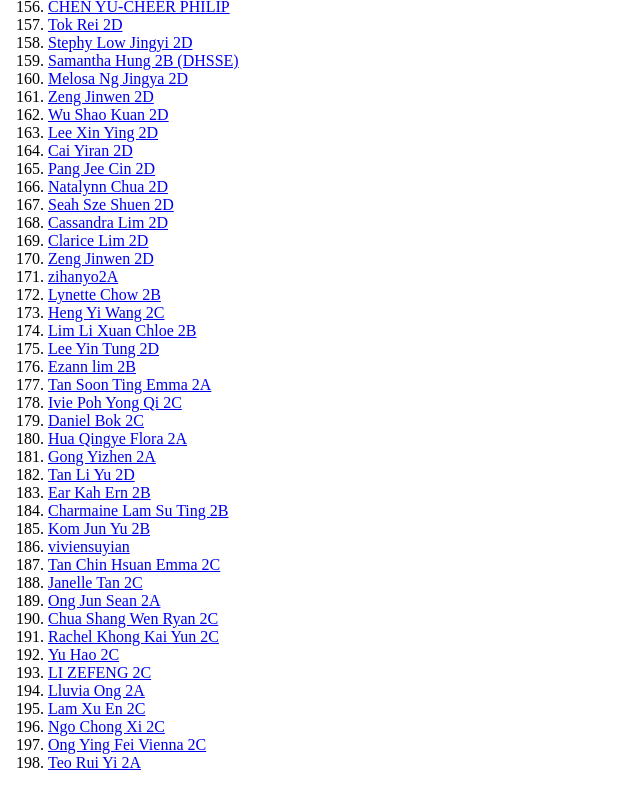
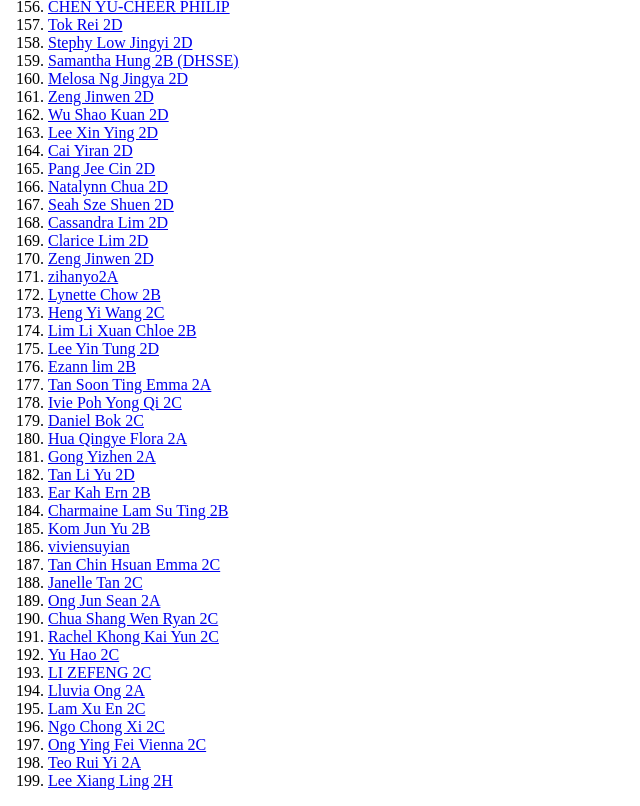
Before and after one commit to zhitinggg/playground, a plain HTML site: page index.html in a window 1280 px wide. Shown: the part 2919-3725 px from the top of the page, without its empty margins (0-640 px from the left). Drawn offline with Linux system fonts and the light colour scheme.

Commit message:
Update index.html

```diff
--- a/index.html
+++ b/index.html
@@ -210,6 +210,7 @@
       <li><a href="https://github.com/dhsngochongxi">Ngo Chong Xi 2C</a></li>
       <li><a href="https://github.com/dhsongyingfeivienna">Ong Ying Fei Vienna 2C</a></li>
       <li><a href="https://github.com/dhsruiyiteo">Teo Rui Yi 2A</a></li>
+      <li><a href="https://github.com/dhsleexiangling">Lee Xiang Ling 2H</a></li>
     </ol>
   </body>
 </html>
```
